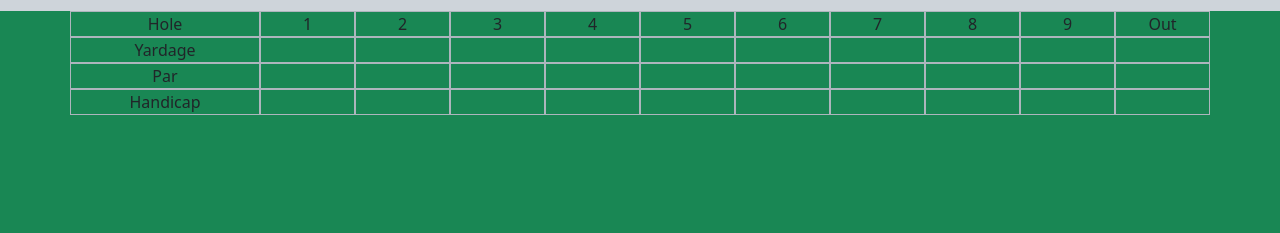
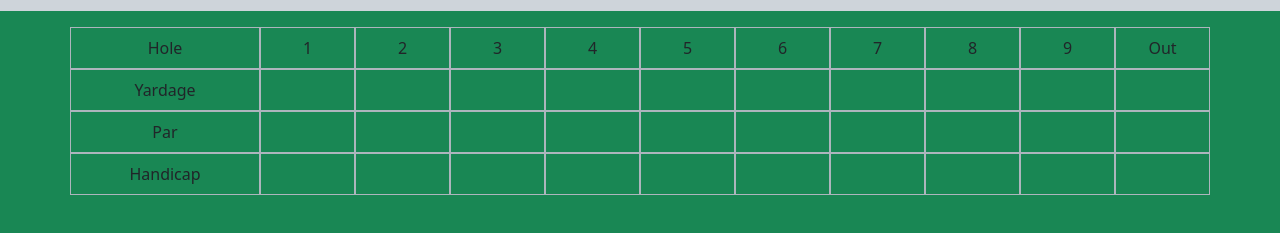
Before and after one commit to Jthapata/Golf-App, a plain HTML site: page index.html in a window 1280 px wide. Shown: the part 61-294 px from the top of the page. Drawn offline with nearby package versions, Linux system fonts and the light colour scheme.

Commit message:
adding bootstrap

```diff
--- a/index.html
+++ b/index.html
@@ -12,61 +12,59 @@
         <h1>Golf App</h1>
     </header>
     <div id="main-content" class="">
-        <div id="score-card-container" class="container text-center flex-sm-coloumn">
-            <div class="row">
-                <div id="table-header" class="col-12"></div>
+        <div id="course-name"></div>
+        <div id="score-card-container" class="container text-center my-3 mx-auto d-flex flex-md-column">
+            <div id="hole" class="row d-flex flex-column flex-md-row">
+                <div class="col-2 p-2 bg-subtle border border-dark-subtle">Hole</div>
+                <div class="col p-2 bg-subtle border border-dark-subtle">1</div>
+                <div class="col p-2 bg-subtle border border-dark-subtle">2</div>
+                <div class="col p-2 bg-subtle border border-dark-subtle">3</div>
+                <div class="col p-2 bg-subtle border border-dark-subtle">4</div>
+                <div class="col p-2 bg-subtle border border-dark-subtle">5</div>
+                <div class="col p-2 bg-subtle border border-dark-subtle">6</div>
+                <div class="col p-2 bg-subtle border border-dark-subtle">7</div>
+                <div class="col p-2 bg-subtle border border-dark-subtle">8</div>
+                <div class="col p-2 bg-subtle border border-dark-subtle">9</div>
+                <div class="col p-2 bg-subtle border border-dark-subtle">Out</div>
             </div>
-            <div id="hole" class="row">
-                <div class="col-2 bg-subtle border border-dark-subtle">Hole</div>
-                <div class="col bg-subtle border border-dark-subtle">1</div>
-                <div class="col bg-subtle border border-dark-subtle">2</div>
-                <div class="col bg-subtle border border-dark-subtle">3</div>
-                <div class="col bg-subtle border border-dark-subtle">4</div>
-                <div class="col bg-subtle border border-dark-subtle">5</div>
-                <div class="col bg-subtle border border-dark-subtle">6</div>
-                <div class="col bg-subtle border border-dark-subtle">7</div>
-                <div class="col bg-subtle border border-dark-subtle">8</div>
-                <div class="col bg-subtle border border-dark-subtle">9</div>
-                <div class="col bg-subtle border border-dark-subtle">Out</div>
+            <div id="yardage" class="row d-flex flex-column flex-md-row">
+                <div class="col-2 p-2 bg-subtle border border-dark-subtle">Yardage</div>
+                <div class="col p-2 bg-subtle border border-dark-subtle"></div>
+                <div class="col p-2 bg-subtle border border-dark-subtle"></div>
+                <div class="col p-2 bg-subtle border border-dark-subtle"></div>
+                <div class="col p-2 bg-subtle border border-dark-subtle"></div>
+                <div class="col p-2 bg-subtle border border-dark-subtle"></div>
+                <div class="col p-2 bg-subtle border border-dark-subtle"></div>
+                <div class="col p-2 bg-subtle border border-dark-subtle"></div>
+                <div class="col p-2 bg-subtle border border-dark-subtle"></div>
+                <div class="col p-2 bg-subtle border border-dark-subtle"></div>
+                <div class="col p-2 bg-subtle border border-dark-subtle"></div>
             </div>
-            <div id="yardage" class="row">
-                <div class="col-2 bg-subtle border border-dark-subtle">Yardage</div>
-                <div class="col bg-subtle border border-dark-subtle"></div>
-                <div class="col bg-subtle border border-dark-subtle"></div>
-                <div class="col bg-subtle border border-dark-subtle"></div>
-                <div class="col bg-subtle border border-dark-subtle"></div>
-                <div class="col bg-subtle border border-dark-subtle"></div>
-                <div class="col bg-subtle border border-dark-subtle"></div>
-                <div class="col bg-subtle border border-dark-subtle"></div>
-                <div class="col bg-subtle border border-dark-subtle"></div>
-                <div class="col bg-subtle border border-dark-subtle"></div>
-                <div class="col bg-subtle border border-dark-subtle"></div>
+            <div id="par" class="row d-flex flex-column flex-md-row">
+                <div class="col-2 p-2 bg-subtle border border-dark-subtle">Par</div>
+                <div class="col p-2 bg-subtle border border-dark-subtle"></div>
+                <div class="col p-2 bg-subtle border border-dark-subtle"></div>
+                <div class="col p-2 bg-subtle border border-dark-subtle"></div>
+                <div class="col p-2 bg-subtle border border-dark-subtle"></div>
+                <div class="col p-2 bg-subtle border border-dark-subtle"></div>
+                <div class="col p-2 bg-subtle border border-dark-subtle"></div>
+                <div class="col p-2 bg-subtle border border-dark-subtle"></div>
+                <div class="col p-2 bg-subtle border border-dark-subtle"></div>
+                <div class="col p-2 bg-subtle border border-dark-subtle"></div>
+                <div class="col p-2 bg-subtle border border-dark-subtle"></div>
             </div>
-            <div id="par" class="row">
-                <div class="col-2 bg-subtle border border-dark-subtle">Par</div>
-                <div class="col bg-subtle border border-dark-subtle"></div>
-                <div class="col bg-subtle border border-dark-subtle"></div>
-                <div class="col bg-subtle border border-dark-subtle"></div>
-                <div class="col bg-subtle border border-dark-subtle"></div>
-                <div class="col bg-subtle border border-dark-subtle"></div>
-                <div class="col bg-subtle border border-dark-subtle"></div>
-                <div class="col bg-subtle border border-dark-subtle"></div>
-                <div class="col bg-subtle border border-dark-subtle"></div>
-                <div class="col bg-subtle border border-dark-subtle"></div>
-                <div class="col bg-subtle border border-dark-subtle"></div>
-            </div>
-            <div id="Handicap" class="row">
-                <div class="col-2 bg-subtle border border-dark-subtle">Handicap</div>
-                <div class="col bg-subtle border border-dark-subtle"></div>
-                <div class="col bg-subtle border border-dark-subtle"></div>
-                <div class="col bg-subtle border border-dark-subtle"></div>
-                <div class="col bg-subtle border border-dark-subtle"></div>
-                <div class="col bg-subtle border border-dark-subtle"></div>
-                <div class="col bg-subtle border border-dark-subtle"></div>
-                <div class="col bg-subtle border border-dark-subtle"></div>
-                <div class="col bg-subtle border border-dark-subtle"></div>
-                <div class="col bg-subtle border border-dark-subtle"></div>
-                <div class="col bg-subtle border border-dark-subtle"></div>
+            <div id="Handicap" class="row d-flex flex-column flex-md-row">
+                <div class="col-2 p-2 bg-subtle border border-dark-subtle">Handicap</div>
+                <div class="col p-2 bg-subtle border border-dark-subtle"></div>
+                <div class="col p-2 bg-subtle border border-dark-subtle"></div>
+                <div class="col p-2 bg-subtle border border-dark-subtle"></div>
+                <div class="col p-2 bg-subtle border border-dark-subtle"></div>
+                <div class="col p-2 bg-subtle border border-dark-subtle"></div>
+                <div class="col p-2 bg-subtle border border-dark-subtle"></div>
+                <div class="col p-2 bg-subtle border border-dark-subtle"></div>
+                <div class="col p-2 bg-subtle border border-dark-subtle"></div>
+                <div class="col p-2 bg-subtle border border-dark-subtle"></div>
+                <div class="col p-2 bg-subtle border border-dark-subtle"></div>
             </div>
         </div>
     </div>
```
